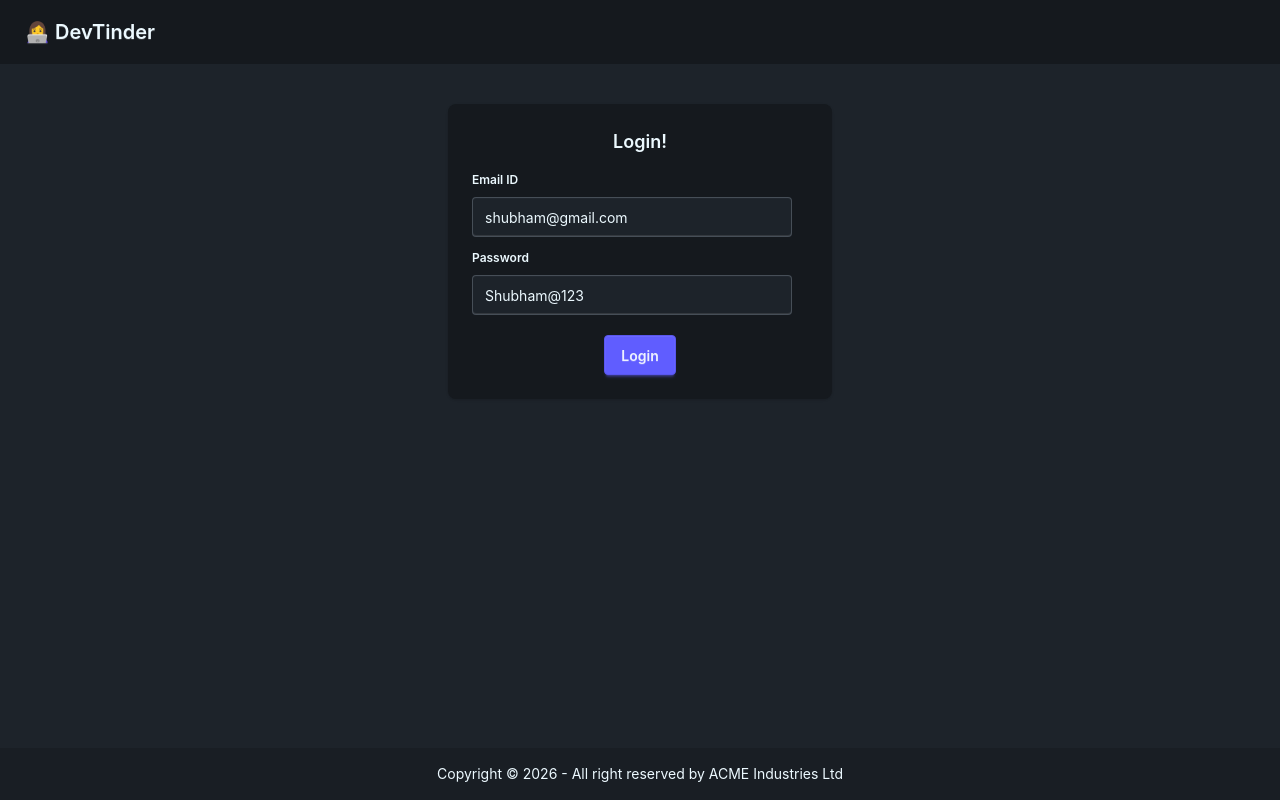
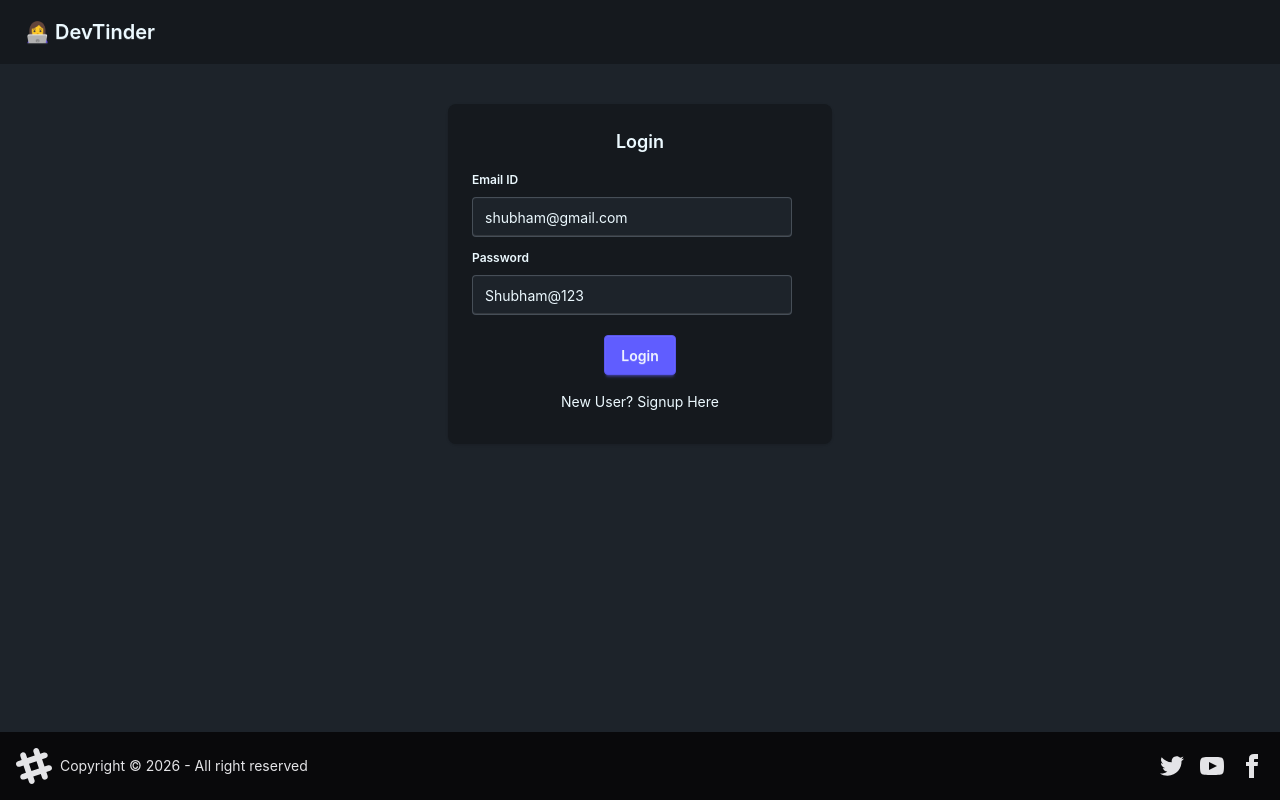
Before and after one commit to Shubham-Sharma101/DevTinder-Frontend, a React (Vite) app: page /login in a window 1280 px wide. Built offline with nearby package versions, Linux system fonts and the light colour scheme; no server answers.

Commit message:
Implemented feed & signup functionality

```diff
--- a/src/components/EditProfile.jsx
+++ b/src/components/EditProfile.jsx
@@ -8,9 +8,9 @@
   const [userData, setUserData] = useState({
     firstName: user.firstName,
     lastName: user.lastName,
-    age: user.age,
-    about: user.about,
-    gender: user.gender,
+    age: user.age || "",
+    about: user.about || "",
+    gender: user.gender || "",
     photoUrl: user.photoUrl,
   });
   const [error, setError] = useState("");
--- a/src/components/Feed.jsx
+++ b/src/components/Feed.jsx
@@ -22,13 +22,14 @@
   useEffect(() => {
     getFeed();
   }, []);
+  if (!feed) return;
 
+  if (feed.length <= 0)
+    return <h1 className="flex justify-center my-10">No new users founds!</h1>;
   return (
     feed && (
       <div className="flex justify-center my-10">
-        {feed.map((i) => {
-         return( <UserCard user={feed[0]} />)
-        })}
+        <UserCard user={feed[0]} />
       </div>
     )
   );
--- a/src/components/Footer.jsx
+++ b/src/components/Footer.jsx
@@ -1,13 +1,56 @@
 const Footer = () => {
   return (
-    <footer className="footer sm:footer-horizontal footer-center bg-base-200 text-base-content p-4 fixed bottom-0">
-      <aside>
-        <p>
-          Copyright © {new Date().getFullYear()} - All right reserved by ACME
-          Industries Ltd
-        </p>
-      </aside>
-    </footer>
+   <footer className="footer sm:footer-horizontal bg-neutral text-neutral-content items-center p-4 fixed bottom-0">
+  <aside className="grid-flow-col items-center">
+    <svg
+      width="36"
+      height="36"
+      viewBox="0 0 24 24"
+      xmlns="http://www.w3.org/2000/svg"
+      fillRule="evenodd"
+      clipRule="evenodd"
+      className="fill-current">
+      <path
+        d="M22.672 15.226l-2.432.811.841 2.515c.33 1.019-.209 2.127-1.23 2.456-1.15.325-2.148-.321-2.463-1.226l-.84-2.518-5.013 1.677.84 2.517c.391 1.203-.434 2.542-1.831 2.542-.88 0-1.601-.564-1.86-1.314l-.842-2.516-2.431.809c-1.135.328-2.145-.317-2.463-1.229-.329-1.018.211-2.127 1.231-2.456l2.432-.809-1.621-4.823-2.432.808c-1.355.384-2.558-.59-2.558-1.839 0-.817.509-1.582 1.327-1.846l2.433-.809-.842-2.515c-.33-1.02.211-2.129 1.232-2.458 1.02-.329 2.13.209 2.461 1.229l.842 2.515 5.011-1.677-.839-2.517c-.403-1.238.484-2.553 1.843-2.553.819 0 1.585.509 1.85 1.326l.841 2.517 2.431-.81c1.02-.33 2.131.211 2.461 1.229.332 1.018-.21 2.126-1.23 2.456l-2.433.809 1.622 4.823 2.433-.809c1.242-.401 2.557.484 2.557 1.838 0 .819-.51 1.583-1.328 1.847m-8.992-6.428l-5.01 1.675 1.619 4.828 5.011-1.674-1.62-4.829z"></path>
+    </svg>
+    <p>Copyright © {new Date().getFullYear()} - All right reserved</p>
+  </aside>
+  <nav className="grid-flow-col gap-4 md:place-self-center md:justify-self-end">
+    <a>
+      <svg
+        xmlns="http://www.w3.org/2000/svg"
+        width="24"
+        height="24"
+        viewBox="0 0 24 24"
+        className="fill-current">
+        <path
+          d="M24 4.557c-.883.392-1.832.656-2.828.775 1.017-.609 1.798-1.574 2.165-2.724-.951.564-2.005.974-3.127 1.195-.897-.957-2.178-1.555-3.594-1.555-3.179 0-5.515 2.966-4.797 6.045-4.091-.205-7.719-2.165-10.148-5.144-1.29 2.213-.669 5.108 1.523 6.574-.806-.026-1.566-.247-2.229-.616-.054 2.281 1.581 4.415 3.949 4.89-.693.188-1.452.232-2.224.084.626 1.956 2.444 3.379 4.6 3.419-2.07 1.623-4.678 2.348-7.29 2.04 2.179 1.397 4.768 2.212 7.548 2.212 9.142 0 14.307-7.721 13.995-14.646.962-.695 1.797-1.562 2.457-2.549z"></path>
+      </svg>
+    </a>
+    <a>
+      <svg
+        xmlns="http://www.w3.org/2000/svg"
+        width="24"
+        height="24"
+        viewBox="0 0 24 24"
+        className="fill-current">
+        <path
+          d="M19.615 3.184c-3.604-.246-11.631-.245-15.23 0-3.897.266-4.356 2.62-4.385 8.816.029 6.185.484 8.549 4.385 8.816 3.6.245 11.626.246 15.23 0 3.897-.266 4.356-2.62 4.385-8.816-.029-6.185-.484-8.549-4.385-8.816zm-10.615 12.816v-8l8 3.993-8 4.007z"></path>
+      </svg>
+    </a>
+    <a>
+      <svg
+        xmlns="http://www.w3.org/2000/svg"
+        width="24"
+        height="24"
+        viewBox="0 0 24 24"
+        className="fill-current">
+        <path
+          d="M9 8h-3v4h3v12h5v-12h3.642l.358-4h-4v-1.667c0-.955.192-1.333 1.115-1.333h2.885v-5h-3.808c-3.596 0-5.192 1.583-5.192 4.615v3.385z"></path>
+      </svg>
+    </a>
+  </nav>
+</footer>
   );
 };
 
--- a/src/components/Login.jsx
+++ b/src/components/Login.jsx
@@ -8,6 +8,9 @@
   const [emailId, setEmailId] = useState("shubham@gmail.com");
   const [password, setPassword] = useState("Shubham@123");
   const [error, setError] = useState("");
+  const [firstName, setFirstName] = useState("");
+  const [lastName, setLastName] = useState("");
+  const [isLoginForm, setIsLoginForm] = useState(true);
 
   const dispatch = useDispatch();
   const navigate = useNavigate();
@@ -30,12 +33,51 @@
       setError(err?.response?.data.split(":")[1] || "Something went wrong");
     }
   };
+  const handleSignUp = async () => {
+    try {
+      const res = await axios.post(
+        BASE_URL + "/signup",
+        { firstName, lastName, emailId, password },
+        { withCredentials: true },
+      );
+      dispatch(addUser(res.data.data));
+      return navigate("/profile");
+    } catch (err) {
+      setError(err?.response?.data || "Something went wrong");
+    }
+  };
   return (
     <div className="flex justify-center my-10">
       <div className="card bg-base-300 w-96 shadow-sm">
         <div className="card-body">
-          <h2 className="card-title justify-center">Login!</h2>
+          <h2 className="card-title justify-center">
+            {isLoginForm ? "Login" : "Sign Up"}
+          </h2>
           <div>
+            {!isLoginForm && (
+              <>
+                <fieldset className="fieldset">
+                  <legend className="fieldset-legend">First Name</legend>
+                  <input
+                    type="text"
+                    value={firstName}
+                    onChange={(e) => setFirstName(e.target.value)}
+                    className="input"
+                    placeholder="Type here"
+                  />
+                </fieldset>
+                <fieldset className="fieldset">
+                  <legend className="fieldset-legend">Last Name</legend>
+                  <input
+                    type="text"
+                    value={lastName}
+                    onChange={(e) => setLastName(e.target.value)}
+                    className="input"
+                    placeholder="Type here"
+                  />
+                </fieldset>
+              </>
+            )}
             <fieldset className="fieldset">
                   <legend className="fieldset-legend">Email ID</legend>
                   <input
@@ -59,10 +101,18 @@
           </div>
           <p className="text-red-500">{error}</p>
           <div className="card-actions justify-center">
-            <button onClick={handleLogin} className="btn btn-primary">
-              Login
+            <button onClick={isLoginForm ? handleLogin : handleSignUp} className="btn btn-primary">
+              {isLoginForm ? "Login" : "Sign Up"}
             </button>
           </div>
+          <p
+            className="m-auto cursor-pointer py-2"
+            onClick={() => setIsLoginForm((value) => !value)}
+          >
+            {isLoginForm
+              ? "New User? Signup Here"
+              : "Existing User? Login Here"}
+          </p>
         </div>
       </div>
     </div>
--- a/src/components/UserCard.jsx
+++ b/src/components/UserCard.jsx
@@ -1,6 +1,26 @@
+import axios from "axios";
+import { BASE_URL } from "../utils/constant";
+import { useDispatch } from "react-redux";
+import { removeUserFromFeed } from "../slices/feedSlice";
+
 const UserCard = ({ user }) => {
   console.log("userCard : ", user);
-  const { firstName, lastName, photoUrl, age, gender, about } = user;
+  const { _id, firstName, lastName, photoUrl, age, gender, about } = user;
+  const dispatch = useDispatch();
+
+  const handleSendRequest = async (status, userId) => {
+    try {
+     await axios.post(
+        BASE_URL + "/request/send/" + status + "/" + userId,
+        {},
+        { withCredentials: true },
+      );
+      dispatch(removeUserFromFeed(userId));
+    } catch (err) {
+      console.error(err)
+    }
+  };
+
   return (
     <div className="card bg-base-300 w-96 shadow-sm">
       <figure>
@@ -11,8 +31,18 @@
         {age && gender && <p>{age + " " + gender}</p>}
         <p>{about}</p>
         <div className="card-actions justify-center my-4">
-            <button className="btn btn-primary">Ignore</button>
-          <button className="btn btn-secondary">Interested</button>
+          <button
+            onClick={() => handleSendRequest("ignored", _id)}
+            className="btn btn-primary"
+          >
+            Ignore
+          </button>
+          <button
+            onClick={() => handleSendRequest("interested", _id)}
+            className="btn btn-secondary"
+          >
+            Interested
+          </button>
         </div>
       </div>
     </div>
--- a/src/slices/connectionSlice.js
+++ b/src/slices/connectionSlice.js
@@ -4,8 +4,8 @@
   name: "connections",
   initialState: null,
   reducers: {
-    addConnections: (state, actions) => {
-      return actions.payload;
+    addConnections: (state, action) => {
+      return action.payload;
     },
     removeConnections : () =>  null
   },
--- a/src/slices/feedSlice.js
+++ b/src/slices/feedSlice.js
@@ -4,12 +4,15 @@
   name: "feed",
   initialState: null,
   reducers: {
-    addFeed: (state, actions) => {
-      return actions.payload;
+    addFeed: (state, action) => {
+      return action.payload;
     },
-    removeFeed : () => null
+    removeUserFromFeed: (state, action) => {
+      const newFeed = state.filter((user) => user._id !== action.payload);
+      return newFeed;
+    },
   },
 });
 
-export const { addFeed } = feedSlice.actions;
+export const { addFeed, removeUserFromFeed } = feedSlice.actions;
 export default feedSlice.reducer;
--- a/src/slices/requestSlice.js
+++ b/src/slices/requestSlice.js
@@ -4,11 +4,11 @@
   name: "requests",
   initialState: null,
   reducers: {
-    addRequests: (state, actions) => {
-      return actions.payload;
+    addRequests: (state, action) => {
+      return action.payload;
     },
-    removeRequest: (state, actions) => {
-      return state?.filter((request) => request._id !== actions.payload) || [];
+    removeRequest: (state, action) => {
+      return state?.filter((request) => request._id !== action.payload) || [];
     },
   },
 });
```
Lines whose indentation alone changed are shown as unchanged.
